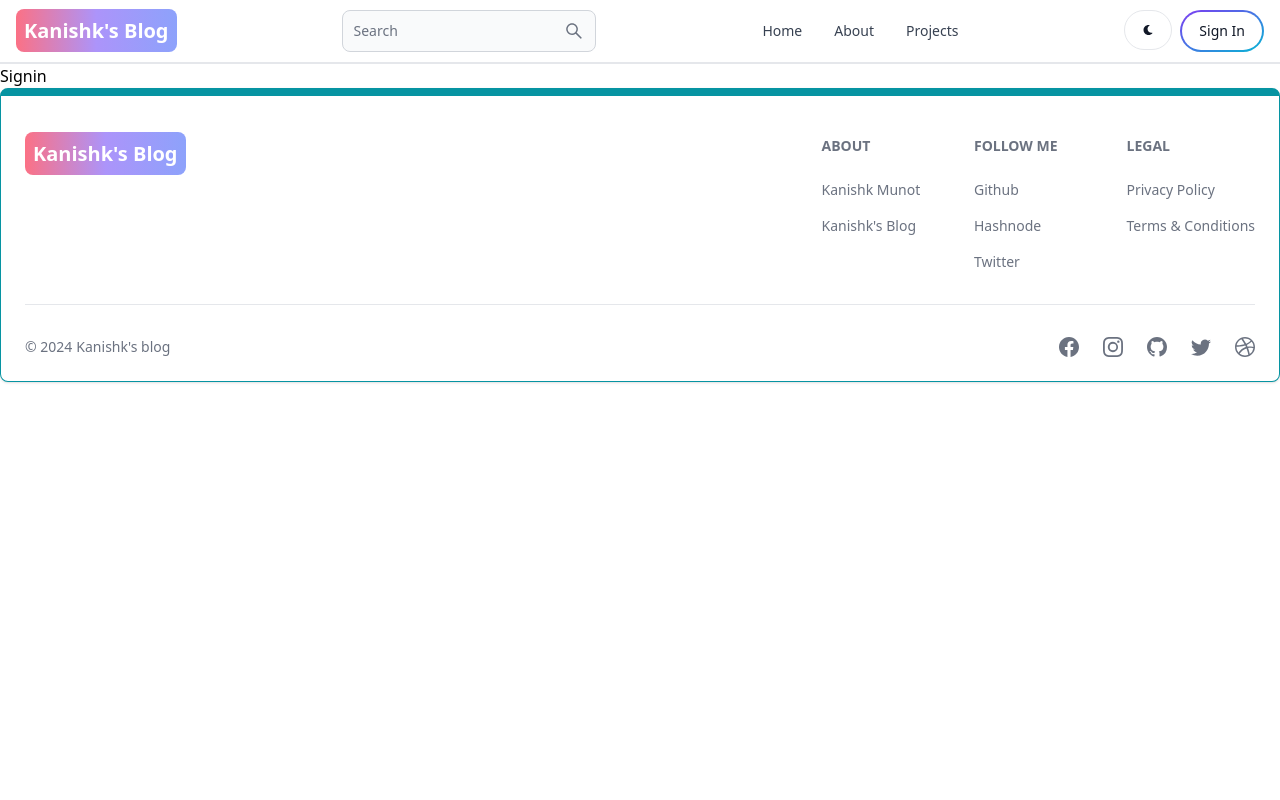
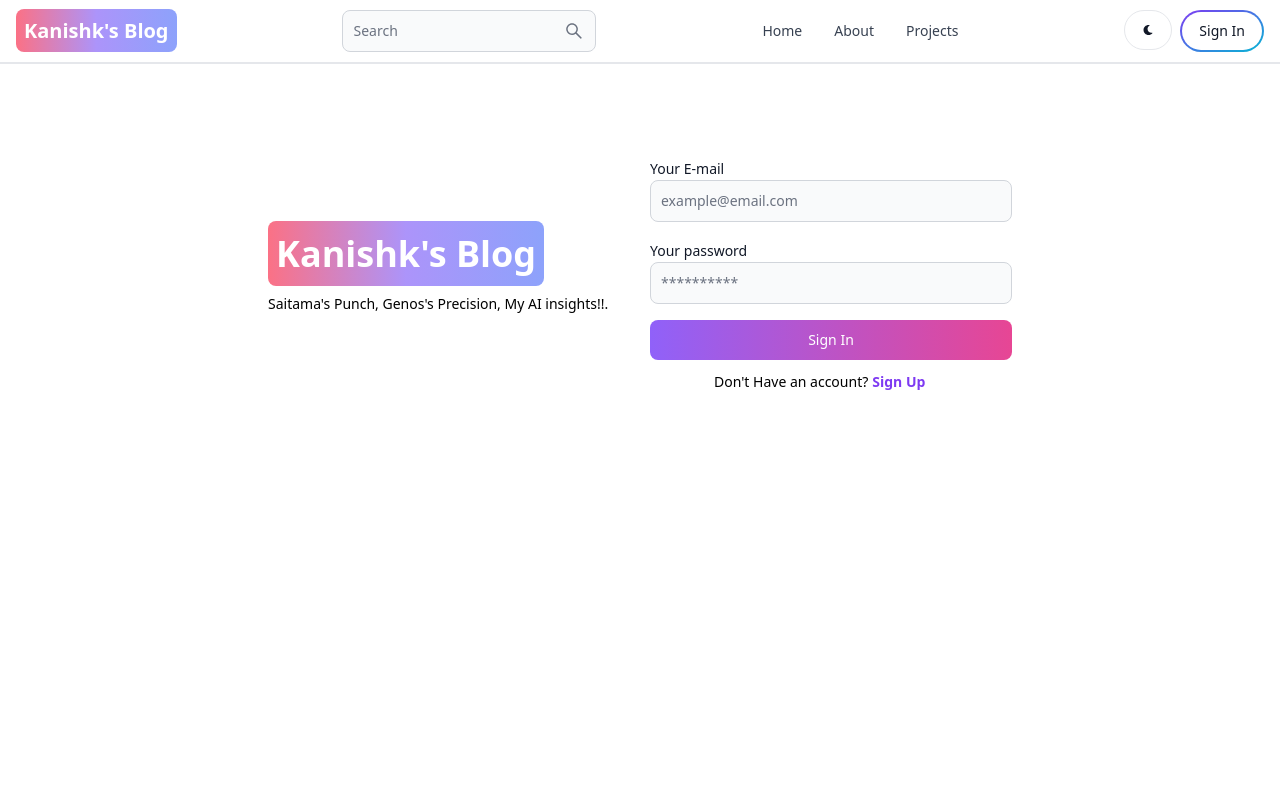
Before and after one commit to kanishkmunot/mernblog, a React (Vite) app in the folder client/: page /sign-in in a window 1280 px wide. Shown: the top 800 px of the page. Built offline with nearby package versions, Linux system fonts and the light colour scheme.

Commit message:
signin page functionality created

```diff
--- a/client/src/pages/Signin.jsx
+++ b/client/src/pages/Signin.jsx
@@ -1,9 +1,99 @@
-import React from 'react'
+import React, { useState } from 'react'
+import { Link, useNavigate } from 'react-router-dom'
+import { Alert, Button, Label, Spinner, TextInput } from 'flowbite-react'
+function SignIn() {
 
-function Signin() {
+  const [formData, setFormData] = useState({});
+  const [errorMessage, setErrorMessage] = useState('');
+  const [loading, setLoading] = useState(false);
+  const navigate = useNavigate();
+
+  const handleChange = (e) => {
+    console.log(e.target.value);
+    setFormData({ ...formData, [e.target.id]: e.target.value.trim()})
+  };
+
+  const handleSubmit = async (e) => {
+    e.preventDefault() // Thus will not refresh the page after we click the sign up button
+    if (!formData.email || !formData.password) {
+      return setErrorMessage('Please fill out all the fields')
+    }
+
+    try {
+      setLoading(true);
+      setErrorMessage(null);
+      const res = await fetch ('/api/auth/signin', {
+        method: 'POST',
+        headers: { 'Content-Type': 'application/json'},
+        body: JSON.stringify(formData)
+      });
+      const data = await res.json();
+      if (data.success === false){
+        return setErrorMessage(data.message)
+      }
+      setLoading(false);
+
+      if (res.ok) {
+        navigate('/')
+      }
+
+    } catch (error) {
+      setErrorMessage(error.message);
+      setLoading(false);
+    }
+  }
+
   return (
-    <div>Signin</div>
+    <div className='min-h-screen mt-20'>
+      <div className='flex p-3 max-w-3xl mx-auto flex-col md:flex-row md:items-center gap-5'>
+
+        <div className='flex-1'>
+        <Link to="/" className='font-bold dark:text-white text-4xl'>
+            <span className='px-2 py-2 bg-gradient-to-r from-rose-400 via-purple-400 to-indigo-400 rounded-lg text-white'>Kanishk's Blog</span>
+        </Link>
+        <p className='text-sm mt-5'>
+        Saitama's Punch, Genos's Precision, My AI insights!!.
+        </p>
+        </div>
+
+        <div className='flex-1'>
+          <form className='flex flex-col gap-4' onSubmit={handleSubmit}>
+            <div>
+              <Label value='Your E-mail'/>
+              <TextInput type='email' placeholder='example@email.com' id='email' onChange={handleChange} />
+            </div>
+            <div>
+              <Label value='Your password'/>
+              <TextInput type='password' placeholder='**********' id='password' onChange={handleChange} />
+            </div>
+            <Button gradientDuoTone='purpleToPink' type='submit' disabled={loading}>
+              {
+                loading ? (
+                  <>
+                  <Spinner size='sm'/>
+                  <span className='pl-3'>Loading....</span>
+                  </>
+                ) : 'Sign In'
+              }
+            </Button>
+          </form>
+          <div className='flex gap-1 text-sm mt-3 md:mx-16 font-medium'>
+            <span>Don't Have an account?</span>
+            <Link to='/sign-up' className='text-purple-600 font-bold'>
+              Sign Up
+            </Link>
+          </div>
+          {errorMessage && (
+            <Alert className='mt-5' color='failure'>
+              {errorMessage}
+            </Alert>
+          )}
+        </div>
+      </div>
+    </div>
   )
 }
 
-export default Signin
+export default SignIn
+
+// continue from 1:53:00 onwards
```
